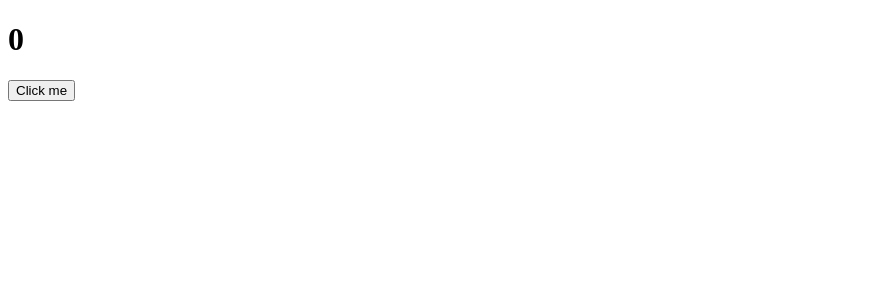
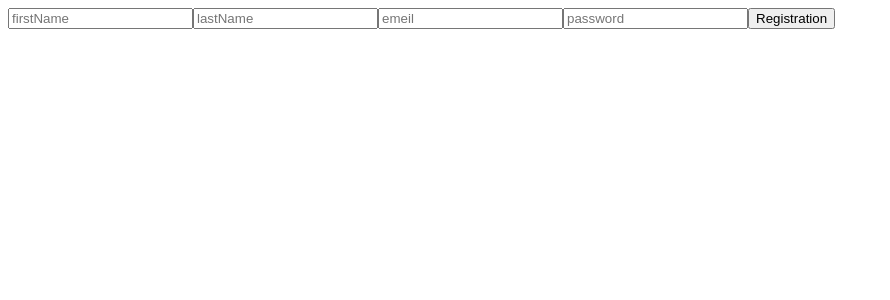
Before and after one commit to Plohishka/my-app, a React (Create React App) app: page / in a window 1280 px wide. Shown: the top 300 px of the page, without its empty margins (0-890 px from the left). Built offline with nearby package versions, Linux system fonts and the light colour scheme.

Commit message:
useReducer with form

```diff
--- a/src/components/RegistrationForm/RegistrationForm.js
+++ b/src/components/RegistrationForm/RegistrationForm.js
@@ -1,53 +1,41 @@
 import React, { useState, useReducer } from 'react';
+import {reducer} from '../../reducers';
+import CONSTANTS from '../../constants';
+
+const {ACTIONS} = CONSTANTS;
 
 const initialState = {
-    clickCount: 0
-}
-
-const reducer = (state, action) => {
-    switch (action.type) {
-        case 'CLICK_INCREMENT': {
-            return {
-                ...state,
-                clickCount: state.clickCount + 1
-            }
-        }
-        default: {
-            return state;
-        }
-    }
+    firstName: '',
+    lastName: '',
+    email: '',
+    password: ''
 }
 
 const RegistrationForm = () => {
 
     const [state, dispatch] = useReducer(reducer, initialState);
 
-    const clickHandler = () => {
+    const inputChangeHandler = ({target: {value, name}}) => {
         dispatch({
-            type: 'CLICK_INCREMENT'
-
+            type: ACTIONS.INPUT_CHANGE,
+            payload: {
+                value,
+                name
+            }
         })
     }
 
-    /* const [firstName, setFirstName] = useState('');
-    const [lastName, setLastName] = useState('');
-    const [email, setEmail] = useState('');
-    const [password, setPassword] = useState(''); */
-
+    const {firstName, lastName, email, password} = state;
 
     return (
-        <>
-        <h1>{state.clickCount}</h1>
-        <button onClick={clickHandler}>Click me</button>
-        </>
-        //  <form>
+         <form>
 
-        //     <input type='text' name='firstName' placeholder='firstName' value={firstName} />
-        //     <input type='text' name='lastName' placeholder='lastName' value={lastName} />
-        //     <input type='text' name='email' placeholder='emeil' value={email} />
-        //     <input type='text' name='password' placeholder='password' value={password} />
-        //     <button type='submit'>Registration</button>
-        // </form>
+            <input type='text' name='firstName' placeholder='firstName' value={firstName} onChange={inputChangeHandler}/>
+            <input type='text' name='lastName' placeholder='lastName' value={lastName} onChange={inputChangeHandler}/>
+            <input type='text' name='email' placeholder='emeil' value={email} onChange={inputChangeHandler}/>
+            <input type='text' name='password' placeholder='password' value={password} onChange={inputChangeHandler}/>
+            <button type='submit'>Registration</button>
+        </form>
     );
 }
 
--- a/src/constants/index.js
+++ b/src/constants/index.js
@@ -2,6 +2,9 @@ const CONSTANTS = {
     THEMES: {
         LIGHT: 'LIGHT',
         DARK: 'DARK'
+    },
+    ACTIONS: {
+        INPUT_CHANGE: 'INPUT_CHANGE'
     }
 
 }
--- /dev/null
+++ b/src/reducers/index.js
@@ -0,0 +1,17 @@
+import CONSTANTS from "../constants";
+const {ACTIONS} = CONSTANTS;
+
+export const reducer = (state, action) => {
+    switch (action.type) {
+        case ACTIONS.INPUT_CHANGE: {
+            const {payload: {name, value}} = action;
+            return {
+                ...state,
+                [name]: value
+            }
+        }
+        default: {
+            return state;
+        }
+    }
+}
```
